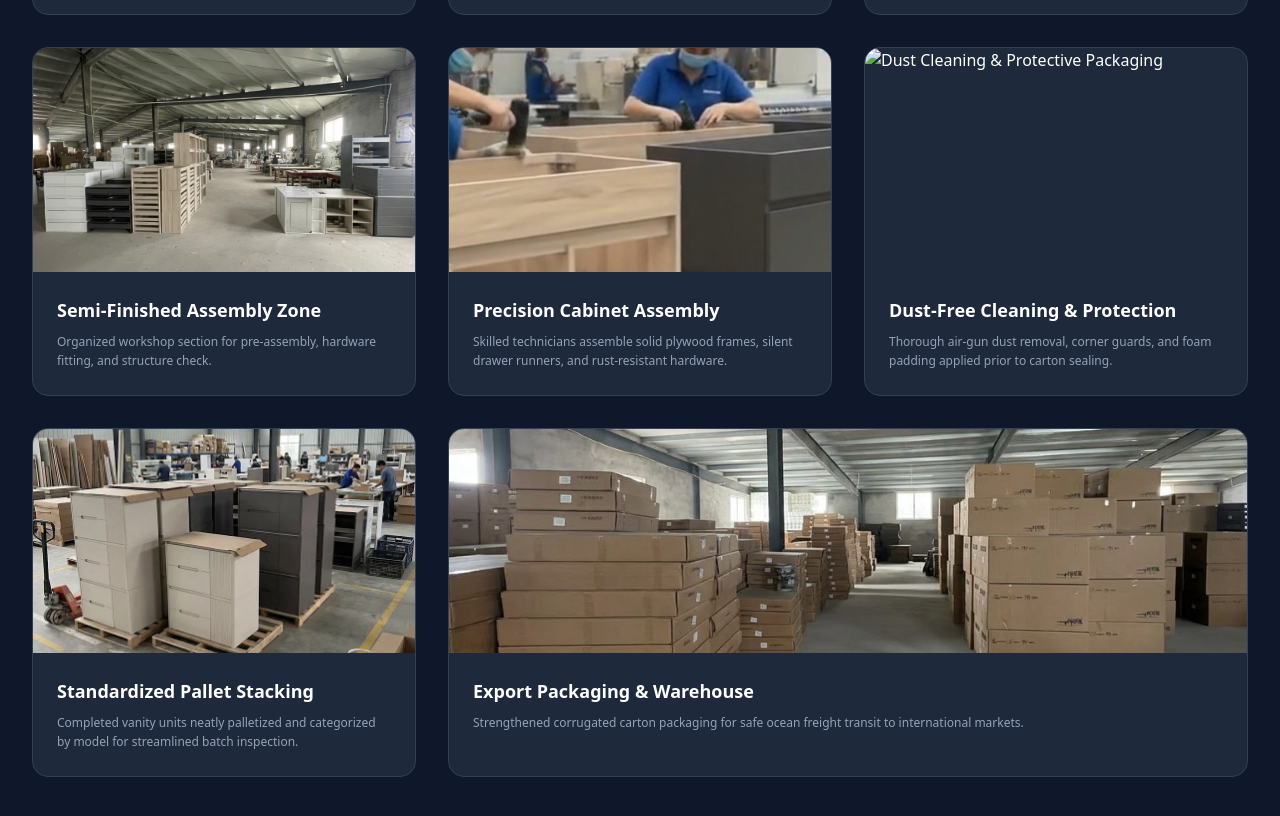
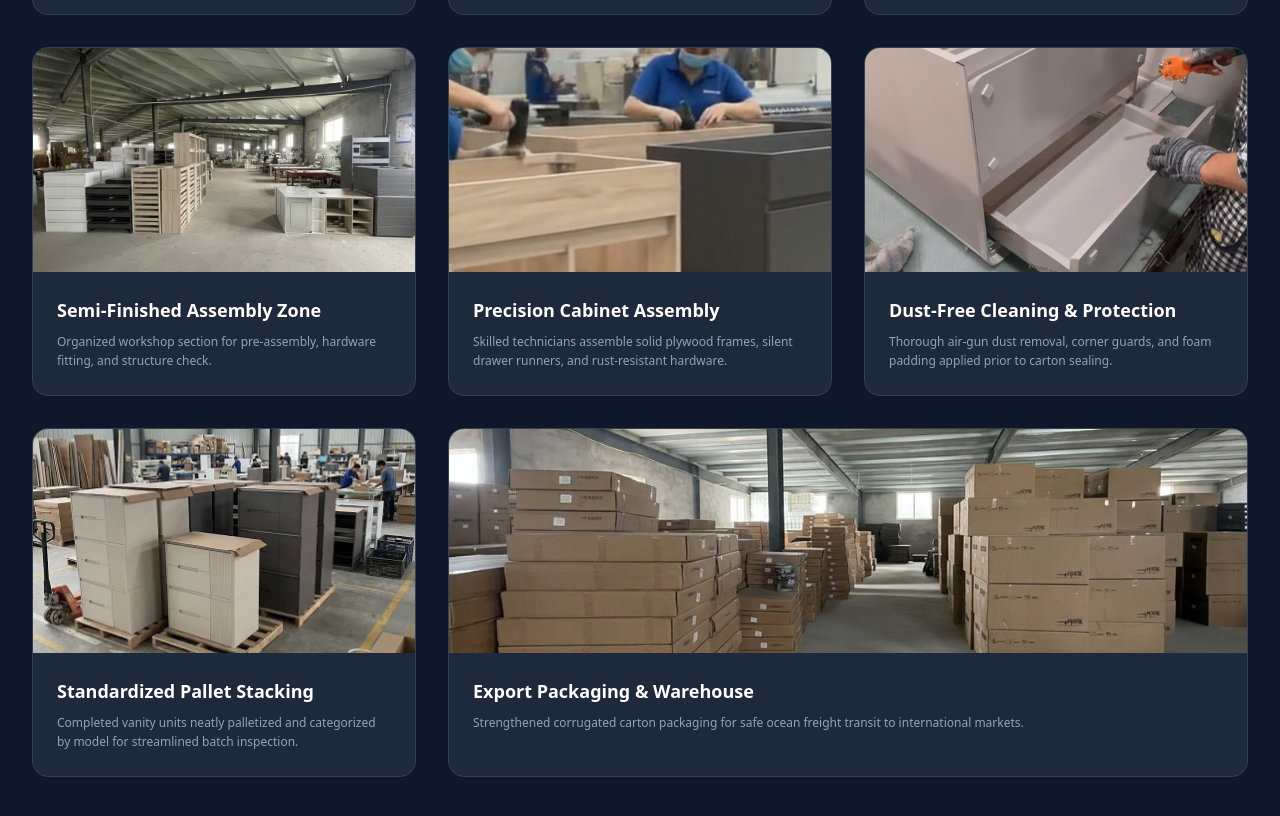
Before and after one commit to chenyao6088-web/Bathroomvanity-factory, a plain HTML site: page index.html in a window 1280 px wide. Shown: the part 1955-2771 px from the top of the page. Drawn offline with nearby package versions, Linux system fonts and the light colour scheme.

Commit message:
Update index.html

```diff
--- a/index.html
+++ b/index.html
@@ -185,7 +185,7 @@
                 <!-- 6. Clean & Protective packaging.png (新增) -->
                 <div class="bg-slate-800 rounded-2xl overflow-hidden border border-slate-700">
                     <div class="h-56 overflow-hidden">
-                        <img src="packaging.jpg" alt="Dust Cleaning & Protective Packaging" class="w-full h-full object-cover hover:scale-105 transition duration-300">
+                        <img src="packaging.png" alt="Dust Cleaning & Protective Packaging" class="w-full h-full object-cover hover:scale-105 transition duration-300">
                     </div>
                     <div class="p-6">
                         <h3 class="text-lg font-bold text-white mb-2">Dust-Free Cleaning & Protection</h3>
```
